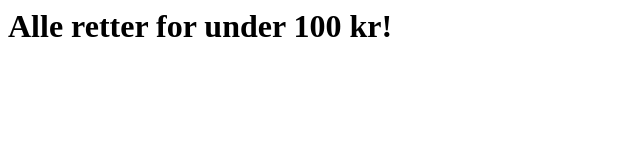
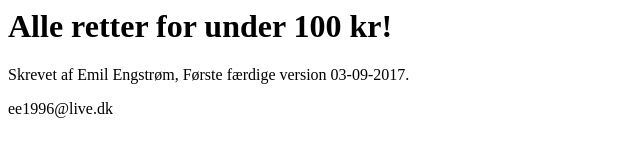
Before and after one commit to Eqe0509/Studiemad, a plain HTML site: page index.html in a window 1280 px wide. Shown: the whole page, without its empty margins (0-640 px from the left). Drawn offline with Linux system fonts and the light colour scheme.

Commit message:
Update index.html

```diff
--- a/index.html
+++ b/index.html
@@ -5,4 +5,26 @@
 <body>
   <h1><strong>Alle</strong> retter for under 100 kr!</h1>
   </body>
+
+
+
+
+
+
+
+
+
+
+
+
+
+
+
+
+
+<footer> Skrevet af Emil Engstrøm, Første færdige version 03-09-2017.
+    <p href="mailto:ee1996@live.dk">ee1996@live.dk</a></p>
+</footer>
+
+
 </html>
```
